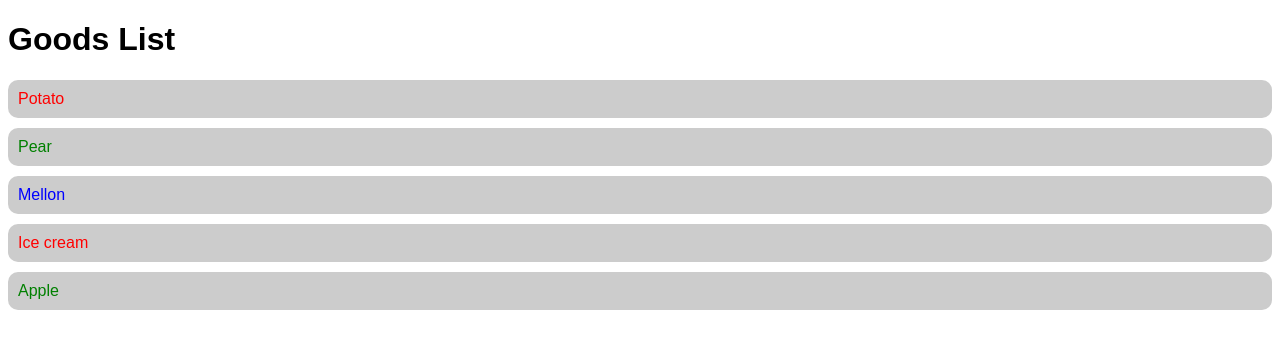
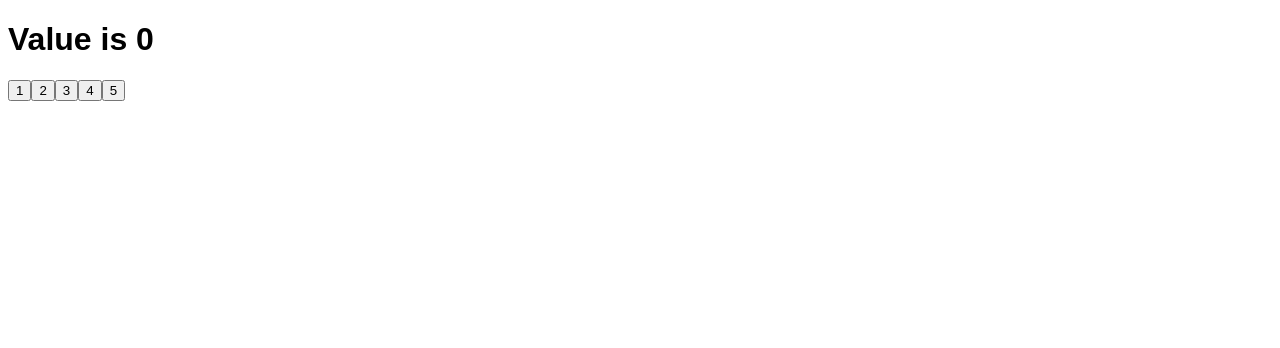
Before and after one commit to mate-academy/react-recording_javascript, a React (Create React App) app: page / in a window 1280 px wide. Shown: the top 348 px of the page. Built offline with nearby package versions, Linux system fonts and the light colour scheme.

Commit message:
after useState

```diff
--- a/src/App.jsx
+++ b/src/App.jsx
@@ -1,10 +1,27 @@
-import { GoodList } from './components/GoodList';
-import goods from './goods.json';
+import { useState } from "react";
 
-export const App = () => (
-  <div className="App">
-    <h1>Goods List</h1>
+export const App = () => {
+  const [value, setValue] = useState(0);
+  const [message, setMessage] = useState('');
 
-    <GoodList goods={goods.slice(0, 5)} />
-  </div>
-);
+  console.log('rendering', value);
+
+  return (
+    <div className="App">
+      <h1>Value is {value}</h1>
+      <p>{message}</p>
+
+      {[1, 2, 3, 4, 5].map(x => (
+        <button
+          onClick={() => {
+            setValue(x);
+            setMessage(message + x);
+          }}
+        >
+          {x}
+        </button>
+      ))}
+
+    </div>
+  );
+}
```
